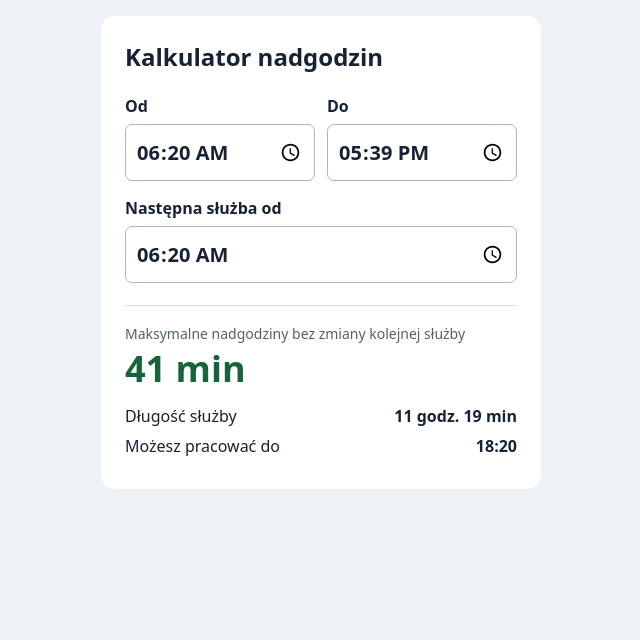
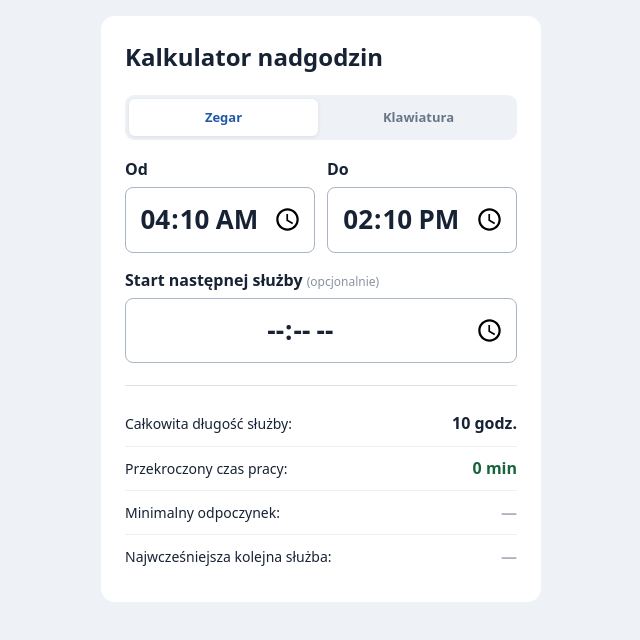
Before and after one commit to bn24web/nadgodziny, a plain HTML site: page index.html in a window 1280 px wide. Shown: the whole page, without its empty margins (319-959 px from the left). Drawn offline with Linux system fonts and the light colour scheme.

Commit message:
Update index.html

```diff
--- a/index.html
+++ b/index.html
@@ -1,103 +1,535 @@
+
 <!DOCTYPE html>
 <html lang="pl">
 <head>
 <meta charset="UTF-8">
 <meta name="viewport" content="width=device-width, initial-scale=1">
 <title>Kalkulator nadgodzin</title>
+
 <style>
-  * { box-sizing: border-box; }
-  body { margin: 0; padding: 16px 12px; background: #eef2f6; color: #172334; font: 16px/1.45 system-ui, sans-serif; }
-  main { max-width: 440px; margin: auto; padding: 24px; background: #fff; border-radius: 14px; }
-  h1 { margin: 0 0 20px; font-size: 24px; }
-  .godziny { display: grid; grid-template-columns: 1fr 1fr; gap: 12px; }
-  label { display: block; font-weight: 600; min-width: 0; }
-  input { display: block; width: 100%; min-width: 0; margin-top: 6px; padding: 12px 10px; border: 1px solid #aab6c5; border-radius: 7px; background: #fff; color: inherit; font: inherit; font-size: 20px; }
-  input:focus-visible { outline: 2px solid #2059a3; outline-offset: 2px; }
-  .nastepna { margin-top: 16px; }
-  #wynik { margin-top: 22px; padding-top: 18px; border-top: 1px solid #dce2e8; }
-  .etykieta { color: #526071; font-size: 14px; }
-  .liczba { display: block; font-size: 36px; font-weight: 750; color: #17643b; line-height: 1.2; margin: 3px 0 14px; }
-  .wiersz { display: flex; justify-content: space-between; align-items: baseline; gap: 12px; margin: 7px 0; }
-  .wiersz b { text-align: right; font-variant-numeric: tabular-nums; }
-  .alarm { background: #fff1f1; border-left: 3px solid #bb252c; border-radius: 5px; padding: 11px 12px; margin-top: 14px; color: #a51d26; font-size: 14px; }
-  .alarm p { margin: 0; }
-  .alarm p + p { margin-top: 5px; }
-  .czerwony { color: #a51d26; }
-  @media (max-width: 360px) { main { padding: 17px; } }
+  * {
+    box-sizing: border-box;
+  }
+
+  body {
+    margin: 0;
+    padding: 16px 12px;
+    background: #eef2f6;
+    color: #172334;
+    font: 16px/1.45 system-ui, sans-serif;
+  }
+
+  main {
+    max-width: 440px;
+    margin: auto;
+    padding: 24px;
+    background: #fff;
+    border-radius: 14px;
+  }
+
+  h1 {
+    margin: 0 0 20px;
+    font-size: 24px;
+  }
+
+  .godziny {
+    display: grid;
+    grid-template-columns: 1fr 1fr;
+    gap: 12px;
+  }
+
+  label {
+    display: block;
+    font-weight: 600;
+    min-width: 0;
+  }
+
+  input {
+    display: block;
+    width: 100%;
+    min-width: 0;
+    margin-top: 6px;
+    padding: 12px 10px;
+    border: 1px solid #aab6c5;
+    border-radius: 8px;
+    background: #fff;
+    color: inherit;
+    font: inherit;
+    font-size: 26px;
+    font-weight: 600;
+    text-align: center;
+    font-variant-numeric: tabular-nums;
+  }
+
+  input:focus-visible {
+    outline: 2px solid #2059a3;
+    outline-offset: 2px;
+  }
+
+  .nastepna {
+    margin-top: 16px;
+  }
+
+  .opcjonalne {
+    color: #8993a0;
+    font-size: 12px;
+    font-weight: 400;
+  }
+
+  .tryby {
+    display: flex;
+    gap: 6px;
+    padding: 4px;
+    margin-bottom: 18px;
+    background: #eef2f6;
+    border-radius: 9px;
+  }
+
+  .tryby button {
+    flex: 1;
+    padding: 9px 6px;
+    border: 0;
+    border-radius: 6px;
+    background: transparent;
+    color: #687687;
+    font: inherit;
+    font-size: 13px;
+    font-weight: 600;
+    cursor: pointer;
+  }
+
+  .tryby button.aktywny {
+    background: #fff;
+    color: #2059a3;
+    box-shadow: 0 1px 4px #00000015;
+  }
+
+  #wynik {
+    margin-top: 22px;
+    padding-top: 16px;
+    border-top: 1px solid #dce2e8;
+  }
+
+  .wiersz {
+    display: flex;
+    justify-content: space-between;
+    align-items: baseline;
+    gap: 12px;
+    padding: 10px 0;
+    border-bottom: 1px solid #edf0f3;
+    font-size: 14px;
+  }
+
+  .wiersz:last-of-type {
+    border-bottom: 0;
+  }
+
+  .wiersz b {
+    text-align: right;
+    font-size: 16px;
+    font-variant-numeric: tabular-nums;
+  }
+
+  .bez-przekroczenia {
+    color: #17643b;
+  }
+
+  .czerwony {
+    color: #a51d26;
+  }
+
+  .brak {
+    color: #aab2bc;
+  }
+
+  .alarm {
+    background: #fff1f1;
+    border-left: 3px solid #bb252c;
+    border-radius: 5px;
+    padding: 12px;
+    margin-top: 14px;
+    color: #a51d26;
+    font-size: 14px;
+  }
+
+  @media (max-width: 360px) {
+    main {
+      padding: 17px;
+    }
+
+    input {
+      font-size: 22px;
+    }
+  }
 </style>
 </head>
+
 <body>
+
 <main>
+
   <h1>Kalkulator nadgodzin</h1>
+
+  <div class="tryby">
+    <button type="button"
+            id="tryb-zegar"
+            class="aktywny"
+            aria-pressed="true">
+      Zegar
+    </button>
+
+    <button type="button"
+            id="tryb-klawiatura"
+            aria-pressed="false">
+      Klawiatura
+    </button>
+  </div>
+
   <div class="godziny">
-    <label>Od<input id="od" type="time" value="06:20" required></label>
-    <label>Do<input id="do" type="time" value="17:39" required></label>
+    <label>
+      Od
+      <input id="od" type="time" step="60" required>
+    </label>
+
+    <label>
+      Do
+      <input id="do" type="time" step="60" required>
+    </label>
   </div>
-  <label class="nastepna">Następna służba od<input id="nastepna" type="time" value="06:20" required></label>
-  <section id="wynik" aria-live="polite"></section>
+
+  <label class="nastepna">
+    Start następnej służby
+    <span class="opcjonalne">(opcjonalnie)</span>
+    <input id="nastepna" type="time" step="60">
+  </label>
+
+  <footer id="wynik" aria-live="polite"></footer>
+
 </main>
+
 <script>
+
   const DOBA = 1440;
   const PROG = 720;
+
   const pole = id => document.getElementById(id);
+  const pola = ['od', 'do', 'nastepna'];
+
+  function formatujGodzine(data) {
+    return String(data.getHours()).padStart(2, '0')
+      + ':'
+      + String(data.getMinutes()).padStart(2, '0');
+  }
+
+  // Ustawienie aktualnej godziny i początku 10 godzin wcześniej.
+
+  function ustawGodziny() {
+    const teraz = new Date();
+
+    const minutyTeraz =
+      teraz.getHours() * 60 + teraz.getMinutes();
+
+    const minutyPoczatku =
+      (minutyTeraz - 600 + DOBA) % DOBA;
+
+    pole('do').value = formatujGodzine(teraz);
+
+    pole('od').value =
+      String(Math.floor(minutyPoczatku / 60))
+        .padStart(2, '0')
+      + ':'
+      + String(minutyPoczatku % 60)
+        .padStart(2, '0');
+
+    pole('nastepna').value = '';
+  }
+
+  // Przełączanie pomiędzy zegarem a klawiaturą.
+
+  function zmienTryb(tryb) {
+    const klawiatura = tryb === 'klawiatura';
+
+    if (!klawiatura) {
+      for (const id of pola) {
+        const wartosc = pole(id).value;
+
+        if (wartosc && !Number.isFinite(minuty(wartosc))) {
+          pole(id).focus();
+          return;
+        }
+      }
+    }
+
+    pola.forEach(id => {
+      const input = pole(id);
+      const wartosc = input.value;
+
+      input.type = klawiatura ? 'text' : 'time';
+
+      if (klawiatura) {
+        input.inputMode = 'numeric';
+        input.maxLength = 5;
+        input.placeholder = 'HH:MM';
+      } else {
+        input.removeAttribute('inputmode');
+        input.removeAttribute('maxlength');
+        input.removeAttribute('placeholder');
+      }
+
+      input.value = wartosc;
+    });
+
+    pole('tryb-zegar').classList.toggle(
+      'aktywny', !klawiatura
+    );
+
+    pole('tryb-klawiatura').classList.toggle(
+      'aktywny', klawiatura
+    );
+
+    pole('tryb-zegar').setAttribute(
+      'aria-pressed', String(!klawiatura)
+    );
+
+    pole('tryb-klawiatura').setAttribute(
+      'aria-pressed', String(klawiatura)
+    );
+
+    oblicz();
+  }
+
+  pole('tryb-zegar').addEventListener('click', () => {
+    zmienTryb('zegar');
+  });
+
+  pole('tryb-klawiatura').addEventListener('click', () => {
+    zmienTryb('klawiatura');
+  });
+
+  // Automatyczne formatowanie wpisywanych cyfr.
+
+  function formatujWpis(input) {
+    if (input.type !== 'text') return;
+
+    let cyfry = input.value
+      .replace(/\D/g, '')
+      .slice(0, 4);
+
+    if (cyfry.length > 2) {
+      cyfry = cyfry.slice(0, 2)
+        + ':'
+        + cyfry.slice(2);
+    }
+
+    input.value = cyfry;
+  }
+
   function minuty(godzina) {
-    if (!/^\d{2}:\d{2}$/.test(godzina)) return NaN;
+    if (!/^\d{2}:\d{2}$/.test(godzina)) {
+      return NaN;
+    }
+
     const [h, m] = godzina.split(':').map(Number);
-    return h < 24 && m < 60 ? h * 60 + m : NaN;
+
+    return h < 24 && m < 60
+      ? h * 60 + m
+      : NaN;
   }
+
   function czas(m) {
-    const h = Math.floor(m / 60), min = m % 60;
-    return (h ? h + ' godz.' : '') + (h && min ? ' ' : '') + (min || !h ? min + ' min' : '');
+    const h = Math.floor(m / 60);
+    const min = m % 60;
+
+    return (h ? h + ' godz.' : '')
+      + (h && min ? ' ' : '')
+      + (min || !h ? min + ' min' : '');
   }
+
   function godzina(m) {
     const dzien = Math.floor(m / DOBA);
-    const h = Math.floor((m % DOBA) / 60), min = m % 60;
-    return String(h).padStart(2, '0') + ':' + String(min).padStart(2, '0') +
-      (dzien ? ' (+' + dzien + (dzien === 1 ? ' dzień)' : ' dni)') : '');
+    const h = Math.floor((m % DOBA) / 60);
+    const min = m % 60;
+
+    return String(h).padStart(2, '0')
+      + ':'
+      + String(min).padStart(2, '0')
+      + (
+        dzien
+          ? ' (+' + dzien
+            + (dzien === 1 ? ' dzień)' : ' dni)')
+          : ''
+      );
   }
+
   function policz(od, koniec, nastepna) {
-    if (![od, koniec, nastepna].every(Number.isFinite)) return null;
-    if (od === koniec) return { blad: true };
-    // Koniec wcześniejszy od początku oznacza przejście przez północ.
-    if (koniec < od) koniec += DOBA;
-    // Najbliższa godzina kolejnej służby nie wcześniejsza od końca obecnej.
-    nastepna += Math.floor(koniec / DOBA) * DOBA;
-    if (nastepna < koniec) nastepna += DOBA;
+
+    if (![od, koniec].every(Number.isFinite)) {
+      return null;
+    }
+
+    if (od === koniec) {
+      return { blad: true };
+    }
+
+    // Obsługa służby przechodzącej przez północ.
+
+    if (koniec < od) {
+      koniec += DOBA;
+    }
+
+    if (Number.isFinite(nastepna)) {
+
+      nastepna += Math.floor(koniec / DOBA) * DOBA;
+
+      if (nastepna < koniec) {
+        nastepna += DOBA;
+      }
+
+    } else {
+      nastepna = null;
+    }
+
     const sluzba = koniec - od;
-    const limit = Math.floor((nastepna - od) / 2);
-    const najwczesniej = sluzba >= PROG ? koniec + sluzba : null;
-    return { od, koniec, nastepna, sluzba, limit, najwczesniej,
-      nadgodziny: Math.max(0, limit - sluzba),
-      odpoczynek: nastepna - koniec };
+
+    const minimalny =
+      sluzba >= PROG ? sluzba : null;
+
+    const najwczesniej =
+      minimalny === null
+        ? null
+        : koniec + minimalny;
+
+    return {
+      od,
+      koniec,
+      nastepna,
+      sluzba,
+      minimalny,
+      najwczesniej,
+
+      przekroczenie:
+        Math.max(0, sluzba - PROG),
+
+      odpoczynek:
+        nastepna === null
+          ? null
+          : nastepna - koniec
+    };
   }
+
   function oblicz() {
+
     const wynik = pole('wynik');
-    const r = policz(...['od', 'do', 'nastepna'].map(id => minuty(pole(id).value)));
-    if (!r) { wynik.textContent = 'Wpisz wszystkie godziny.'; return; }
-    if (r.blad) { wynik.innerHTML = '<div class="alarm">Godziny Od i Do są identyczne. Nie można rozpoznać długości służby.</div>'; return; }
-    const problem = r.najwczesniej !== null && r.najwczesniej > r.nastepna;
-    const nieznany = r.limit < PROG && r.sluzba < PROG;
-    let html = `<div class="etykieta">Maksymalne nadgodziny bez zmiany kolejnej służby</div>
-      <strong class="liczba ${problem ? 'czerwony' : ''}">${nieznany ? '—' : r.nadgodziny + ' min'}</strong>
-      <div class="wiersz"><span>Długość służby</span><b>${czas(r.sluzba)}</b></div>`;
-    if (!nieznany && !problem) {
-      html += `<div class="wiersz"><span>Możesz pracować do</span><b>${godzina(r.od + r.limit)}</b></div>`;
+
+    const r = policz(
+      minuty(pole('od').value),
+      minuty(pole('do').value),
+      minuty(pole('nastepna').value)
+    );
+
+    if (!r) {
+      wynik.textContent =
+        'Wprowadź prawidłowe godziny Od i Do.';
+      return;
     }
-    if (r.sluzba >= PROG && (r.sluzba > PROG || problem)) {
-      html += `<div class="alarm"><p><b>${r.sluzba > PROG ? 'Służba powyżej 12 godz.' : 'Służba trwa 12 godz.'}</b> Odpoczynek: min. ${czas(r.sluzba)}.</p>
-        <p>Najwcześniejsza kolejna służba: <b>${godzina(r.najwczesniej)}</b></p>
-        ${problem ? `<p>Przesuń kolejny start o <b>${czas(r.najwczesniej - r.nastepna)}</b>.</p>` : ''}</div>`;
-    } else if (!nieznany && r.limit > PROG) {
-      html += `<div class="alarm"><p>Przy wykorzystaniu wszystkich nadgodzin służba przekroczy 12 godz.</p><p>Odpoczynek: min. <b>${czas(r.limit)}</b>.<br>Kolejna służba najwcześniej: <b>${godzina(r.od + 2 * r.limit)}</b>.</p></div>`;
+
+    if (r.blad) {
+      wynik.innerHTML = `
+        <div class="alarm">
+          Godziny Od i Do są identyczne.
+          Nie można określić długości służby.
+        </div>`;
+      return;
     }
-    if (nieznany) {
-      html += '<div class="alarm">Brak miejsca na 12 godz. służby i 12 godz. odpoczynku. Limit zależy od zasad odpoczynku przy krótszej służbie.</div>';
+
+    const klasaPrzekroczenia =
+      r.przekroczenie > 0
+        ? 'czerwony'
+        : 'bez-przekroczenia';
+
+    let html = `
+
+      <div class="wiersz">
+        <span>Całkowita długość służby:</span>
+        <b>${czas(r.sluzba)}</b>
+      </div>
+
+      <div class="wiersz">
+        <span>Przekroczony czas pracy:</span>
+        <b class="${klasaPrzekroczenia}">
+          ${czas(r.przekroczenie)}
+        </b>
+      </div>
+
+      <div class="wiersz">
+        <span>Minimalny odpoczynek:</span>
+        <b class="${r.minimalny === null ? 'brak' : ''}">
+          ${r.minimalny === null
+            ? '—'
+            : czas(r.minimalny)}
+        </b>
+      </div>
+
+      <div class="wiersz">
+        <span>Najwcześniejsza kolejna służba:</span>
+        <b class="${r.najwczesniej === null ? 'brak' : ''}">
+          ${r.najwczesniej === null
+            ? '—'
+            : godzina(r.najwczesniej)}
+        </b>
+      </div>
+
+    `;
+
+    if (
+      pole('nastepna').value !== ''
+      && !Number.isFinite(minuty(pole('nastepna').value))
+    ) {
+      html += `
+        <div class="alarm">
+          Wprowadź prawidłową godzinę następnej służby.
+        </div>`;
     }
-    if (r.odpoczynek === 0 && !problem) html += '<div class="alarm">Brak przerwy pomiędzy służbami.</div>';
+
+    if (
+      r.nastepna !== null
+      && (
+        (
+          r.najwczesniej !== null
+          && r.nastepna < r.najwczesniej
+        )
+        || r.odpoczynek === 0
+      )
+    ) {
+      html += `
+        <div class="alarm">
+          <b>Krótki odpoczynek.</b>
+          Brak możliwości rozpoczęcia następnej służby
+          o zaplanowanej godzinie.
+        </div>
+      `;
+    }
+
     wynik.innerHTML = html;
   }
-  document.querySelectorAll('input').forEach(input => input.addEventListener('input', oblicz));
+
+  pola.forEach(id => {
+
+    const input = pole(id);
+
+    input.addEventListener('input', () => {
+      formatujWpis(input);
+      oblicz();
+    });
+
+    input.addEventListener('change', oblicz);
+
+  });
+
+  ustawGodziny();
   oblicz();
+
 </script>
+
 </body>
 </html>
```
